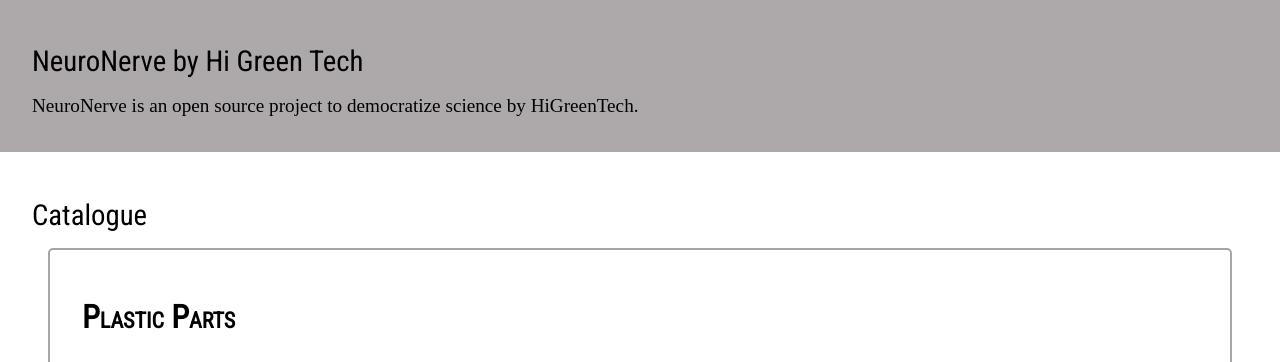
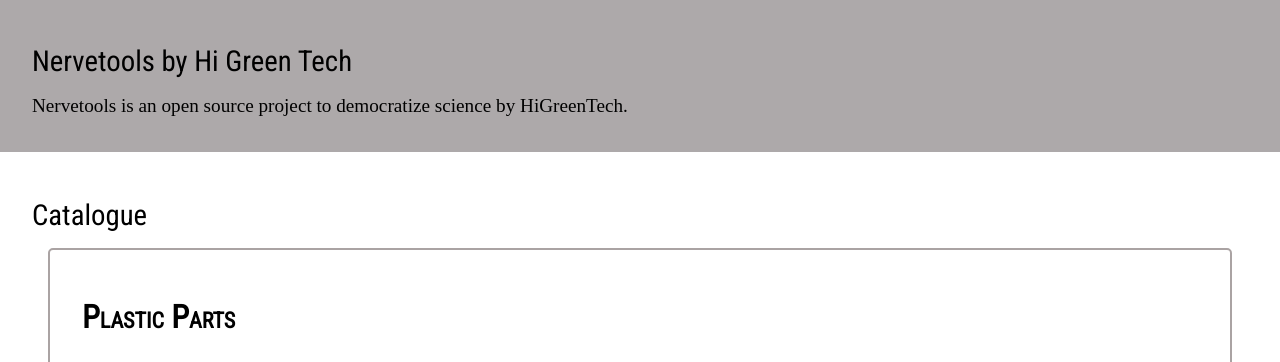
Before and after one commit to psegovia2022/nervetoolsOld, a plain HTML site: page index.html in a window 1280 px wide. Shown: the part 723-1085 px from the top of the page. Drawn offline with Linux system fonts and the light colour scheme.

Commit message:
Update index.html

```diff
--- a/index.html
+++ b/index.html
@@ -34,8 +34,8 @@
 
   <article class="description">
 
-    <h1>NeuroNerve by Hi Green Tech</h1>
-    <p>NeuroNerve is an open source project to democratize science by HiGreenTech. </p>
+    <h1>Nervetools by Hi Green Tech</h1>
+    <p>Nervetools is an open source project to democratize science by HiGreenTech. </p>
 
   </article>
 
```
